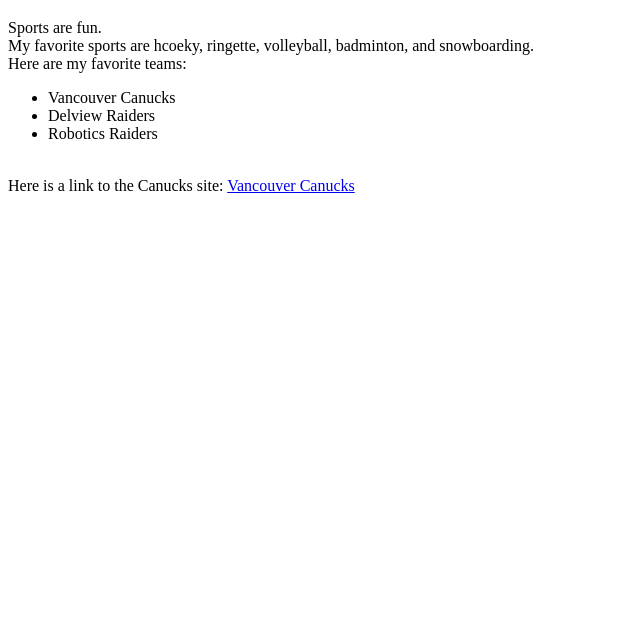
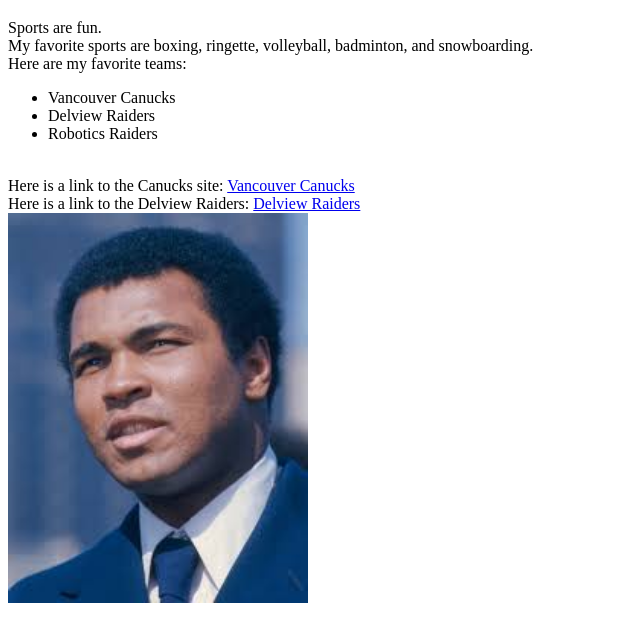
Before and after one commit to deastman1/sports, a plain HTML site: page index.html in a window 1280 px wide. Shown: the part 61-702 px from the top of the page, without its empty margins (0-640 px from the left). Drawn offline with Linux system fonts and the light colour scheme.

Commit message:
Added image
added image of muhammed ali and a link to delview raiders

```diff
--- a/index.html
+++ b/index.html
@@ -8,7 +8,7 @@
 <body>
     <h1>Sports</h1>
     Sports are fun.<br>
-    My favorite sports are hcoeky, ringette, volleyball, badminton, and snowboarding.<br>
+    My favorite sports are boxing, ringette, volleyball, badminton, and snowboarding.<br>
     Here are my favorite teams:<br>
     <ul>
         <li>Vancouver Canucks</li>
@@ -17,6 +17,9 @@
     </ul>
     <br>
     Here is a link to the Canucks site: <a href="https://www.nhl.com/canucks/" target="_blank">Vancouver Canucks</a>
-
+    <br>
+    Here is a link to the Delview Raiders: <a href="https://delviewraiders.weebly.com/" target="_blank">Delview Raiders</a>
+    <br>
+    <img src="muhammedali.jpeg" width="300px">
 </body>
 </html>
```
Also changed, not shown: muhammedali.jpeg (added).
